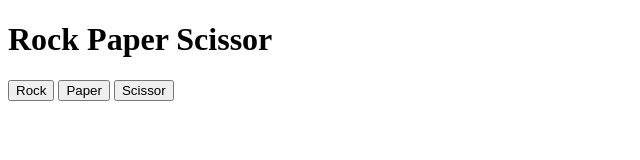
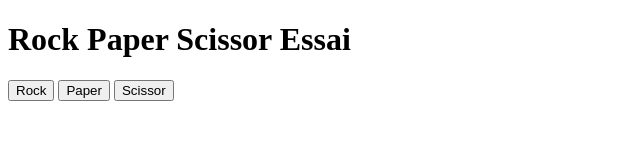
Before and after one commit to MarinB-56/rock-paper-scissor, a plain HTML site: page index.html in a window 1280 px wide. Shown: the whole page, without its empty margins (0-640 px from the left). Drawn offline with Linux system fonts and the light colour scheme.

Commit message:
Essai de commit sur la branche Essai (modif de index.html)

```diff
--- a/index.html
+++ b/index.html
@@ -7,7 +7,7 @@
     <script src="script.js" defer></script>
 </head>
 <body>
-   <h1>Rock Paper Scissor</h1>
+   <h1>Rock Paper Scissor Essai</h1>
    <button id="rock">Rock</button>
    <button id="paper">Paper</button>
    <button id="scissor">Scissor</button>
```
